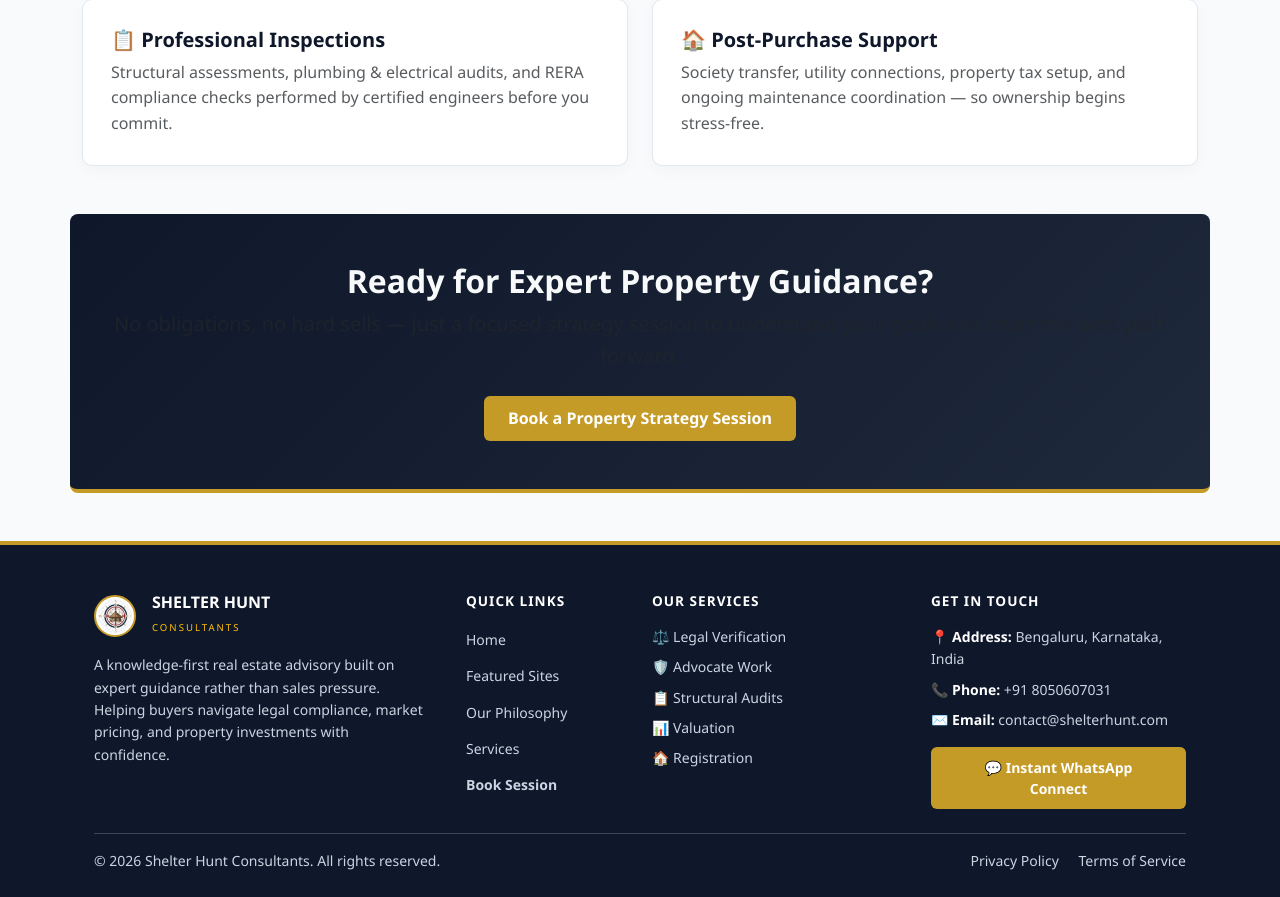
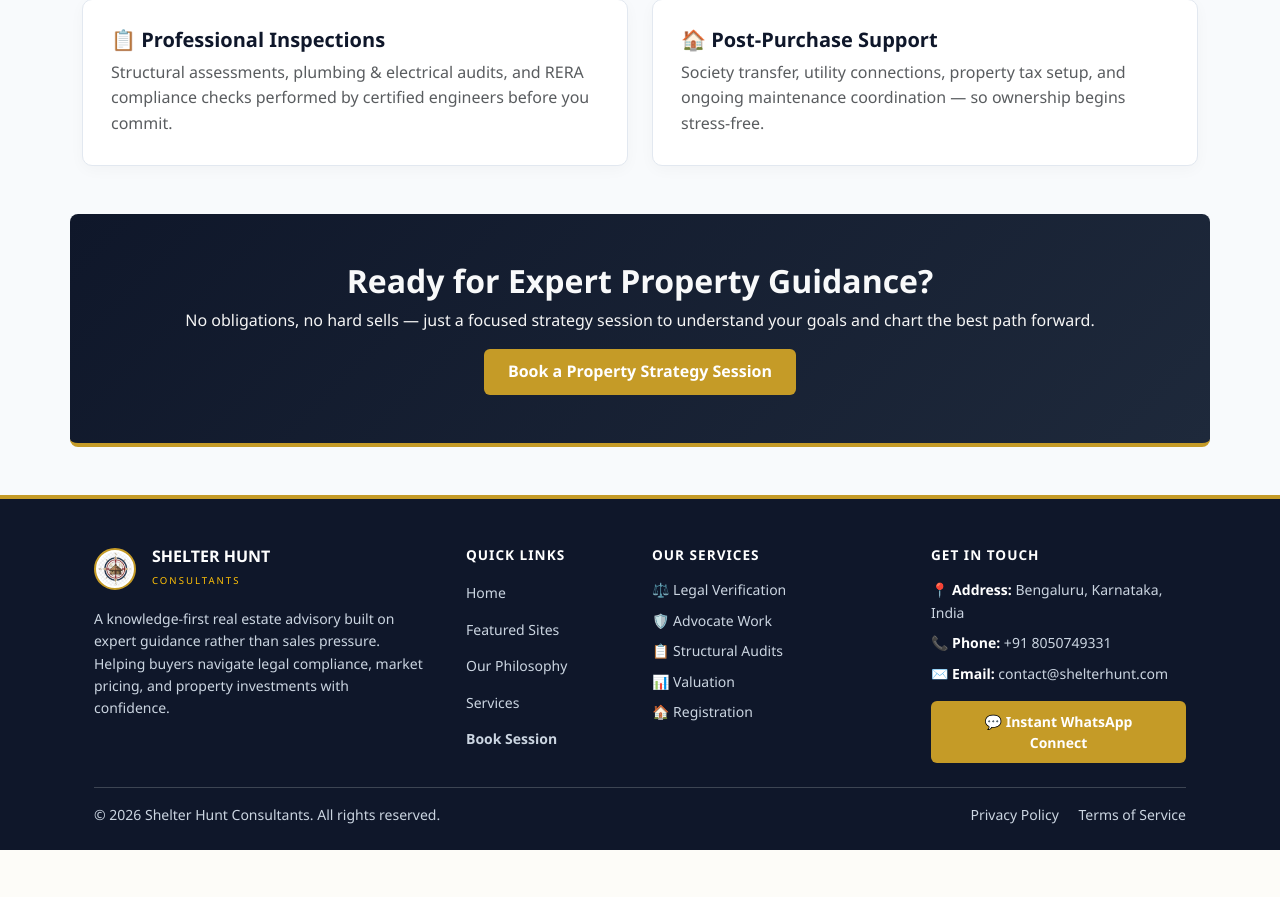
Before and after one commit to Samifarhan52/Shelter, a Flask app: page / in a window 1280 px wide. Shown: the part 1961-2858 px from the top of the page. After the commit the page ends 2811 px from the top, so only its background shows below. Run offline with Flask 3, Linux system fonts and the light colour scheme; data that the repository does not hold is empty; some libraries are stand-ins or nearby versions.

Commit message:
Update hero title to Smart Property Decisions Start Here and change contact number to 8050749331

```diff
--- a/app.py
+++ b/app.py
@@ -185,7 +185,6 @@ def booking_slots():
     today_str = datetime.date.today().isoformat()
     selected_date = request.args.get('date', today_str)
 
-    # Block selection of past dates
     if selected_date < today_str:
         selected_date = today_str
 
@@ -285,9 +284,9 @@ def confirm_booking():
 
         wa_text += "\nPlease confirm my appointment slot. Thank you!"
 
-        # Encode text & redirect directly to WhatsApp
+        # Encode text & redirect directly to WhatsApp (+91 8050749331)
         encoded_message = urllib.parse.quote(wa_text)
-        whatsapp_url = f"https://wa.me/918050607031?text={encoded_message}"
+        whatsapp_url = f"https://wa.me/918050749331?text={encoded_message}"
 
         return redirect(whatsapp_url)
 
--- a/templates/base.html
+++ b/templates/base.html
@@ -9,7 +9,6 @@
     <!-- Custom CSS -->
     <link rel="stylesheet" href="{{ url_for('static', filename='style.css') }}">
     <style>
-        /* Executive Navy Header Search Inputs & Select Styling */
         .nav-search-input {
             background-color: #1e293b !important;
             color: #ffffff !important;
@@ -34,7 +33,6 @@
     <!-- Executive Navigation Header -->
     <header class="navbar-custom sticky-top">
 
-        <!-- TOP ROW: Brand, Desktop Search & Mobile Menu -->
         <div class="py-2 py-md-3 border-bottom border-secondary">
             <div class="container-fluid px-3 px-lg-5 d-flex align-items-center justify-content-between">
 
@@ -49,7 +47,7 @@
                     </div>
                 </a>
 
-                <!-- Centered Desktop Search Bar with Dynamic Active Builders -->
+                <!-- Centered Desktop Search Bar -->
                 <div class="d-none d-lg-block flex-grow-1 mx-lg-5" style="max-width: 540px;">
                     <form class="input-group">
                         <input type="text" class="form-control nav-search-input py-2" placeholder="Search projects, locations, or builders...">
@@ -67,7 +65,6 @@
                 <div class="d-flex align-items-center gap-2">
                     <a href="{{ url_for('booking_slots') }}" class="btn btn-gold btn-header-cta px-3">Book Session</a>
 
-                    <!-- Mobile-Only Custom Hamburger Toggle -->
                     <button class="mobile-menu-btn d-lg-none" type="button" data-bs-toggle="collapse" data-bs-target="#navbarNav" aria-controls="navbarNav" aria-expanded="false" aria-label="Toggle navigation">
                         <svg width="22" height="22" viewBox="0 0 24 24" fill="none" stroke="#ffffff" stroke-width="2.5" stroke-linecap="round" stroke-linejoin="round">
                             <line x1="3" y1="6" x2="21" y2="6"></line>
@@ -80,11 +77,9 @@
             </div>
         </div>
 
-        <!-- SECOND ROW: Navigation Bar (Desktop Links / Mobile Drawer) -->
         <nav class="navbar navbar-expand-lg navbar-dark p-0 border-0 mb-0" style="background-color: var(--navy-header);">
             <div class="container-fluid px-3 px-lg-5">
 
-                <!-- Mobile Search Bar -->
                 <div class="d-lg-none w-100 py-2">
                     <form class="input-group input-group-sm">
                         <input type="text" class="form-control nav-search-input" placeholder="Search projects or location...">
@@ -98,7 +93,6 @@
                     </form>
                 </div>
 
-                <!-- Nav Menu Links -->
                 <div class="collapse navbar-collapse" id="navbarNav">
                     <ul class="navbar-nav mx-auto align-items-lg-center py-2 gap-lg-4">
                         <li class="nav-item"><a class="nav-link text-light px-3 fw-semibold" href="{{ url_for('home') }}">Home</a></li>
@@ -113,7 +107,6 @@
 
     </header>
 
-    <!-- Global Flash Alerts -->
     {% with messages = get_flashed_messages(with_categories=true) %}
       {% if messages %}
         <div class="container my-3">
@@ -129,7 +122,7 @@
 
     {% block content %}{% endblock %}
 
-    <!-- Corporate Executive Footer -->
+    <!-- Corporate Footer -->
     <footer class="text-light pt-4 pt-md-5 pb-4 mt-5" style="background-color: var(--navy-dark); border-top: 4px solid var(--gold-accent);">
         <div class="container px-3 px-md-4">
             <div class="row g-4 mb-4">
@@ -177,12 +170,12 @@
                         <strong class="text-white">📍 Address:</strong> Bengaluru, Karnataka, India
                     </p>
                     <p class="text-light-slate small mb-2">
-                        <strong class="text-white">📞 Phone:</strong> +91 8050607031
+                        <strong class="text-white">📞 Phone:</strong> +91 8050749331
                     </p>
                     <p class="text-light-slate small mb-3">
                         <strong class="text-white">✉️ Email:</strong> contact@shelterhunt.com
                     </p>
-                    <a href="https://wa.me/918050607031?text=Hi%20Sudharshan,%20I%20have%20a%20query%20regarding%20property%20consultation." target="_blank" class="btn btn-gold btn-sm fw-bold w-100 py-2">
+                    <a href="https://wa.me/918050749331?text=Hi%20Sudharshan,%20I%20have%20a%20query%20regarding%20property%20consultation." target="_blank" class="btn btn-gold btn-sm fw-bold w-100 py-2">
                         💬 Instant WhatsApp Connect
                     </a>
                 </div>
--- a/templates/index.html
+++ b/templates/index.html
@@ -8,7 +8,7 @@
         <div class="row align-items-center">
             <div class="col-lg-8 col-md-10">
                 <p class="hero-tagline mb-2">SHELTER HUNT CONSULTANTS</p>
-                <h1 class="hero-title mb-3">Your Real Estate Strategy, Not a Sales Pitch.</h1>
+                <h1 class="hero-title mb-3">Smart Property Decisions Start Here.</h1>
                 <p class="hero-subtitle mb-4">
                     We don't push properties — we listen, research, and match you with the right one. Expert consultation that puts your requirements first, every single time.
                 </p>
@@ -144,7 +144,7 @@
 <!-- Bottom Call To Action Banner -->
 <div class="container text-center my-5 py-5 text-light rounded-3" style="background: linear-gradient(135deg, #0f172a 0%, #1e293b 100%); border-bottom: 4px solid var(--gold-accent);">
     <h2 class="fw-bold text-light mb-2">Ready for Expert Property Guidance?</h2>
-    <p class="text-muted mb-4 fs-5">No obligations, no hard sells — just a focused strategy session to understand your goals and chart the best path forward.</p>
+    <p style="color: whitesmoke;">No obligations, no hard sells — just a focused strategy session to understand your goals and chart the best path forward.</p>
     <a href="{{ url_for('booking_slots') }}" class="btn-gold btn-lg">Book a Property Strategy Session</a>
 </div>
 
```
